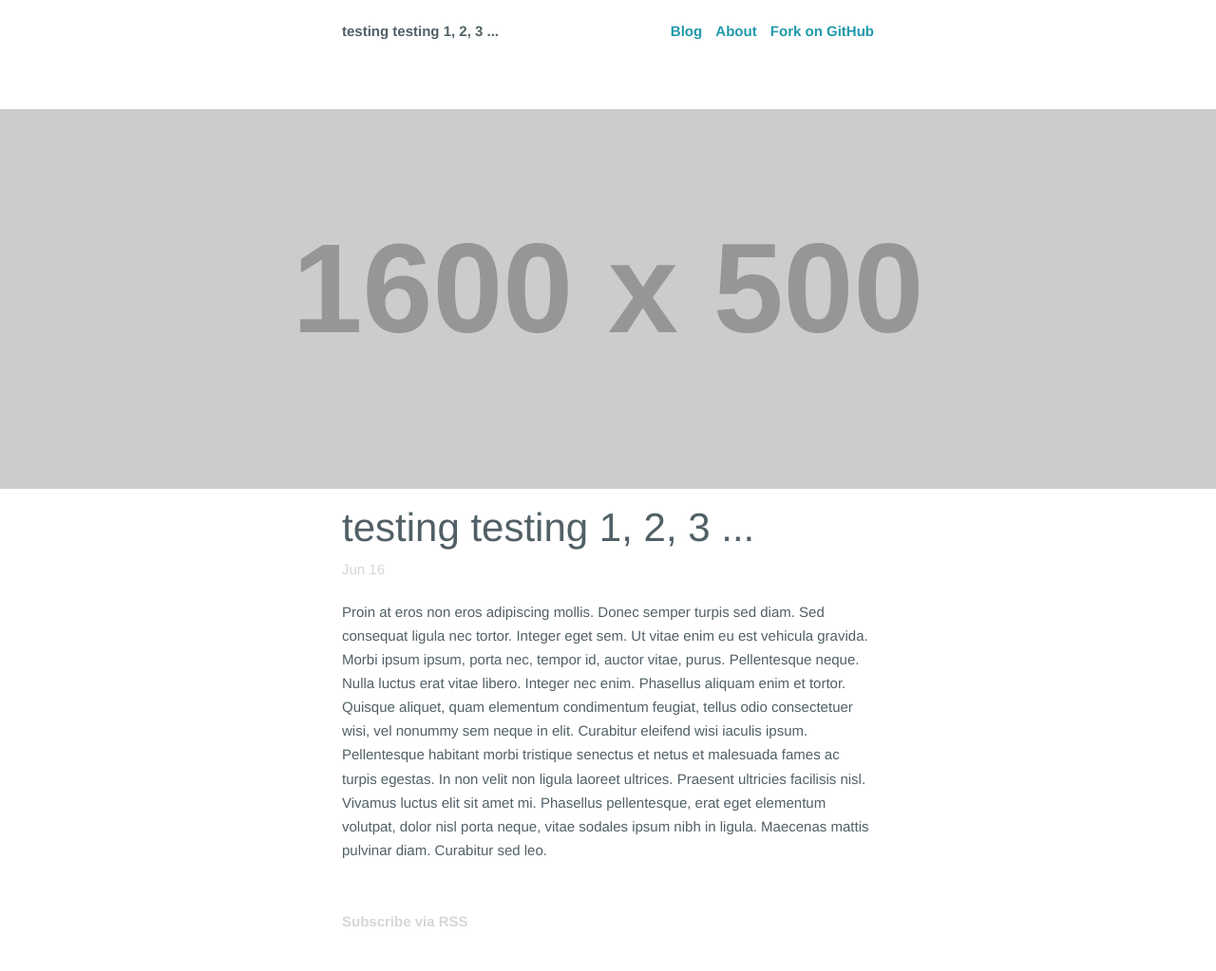
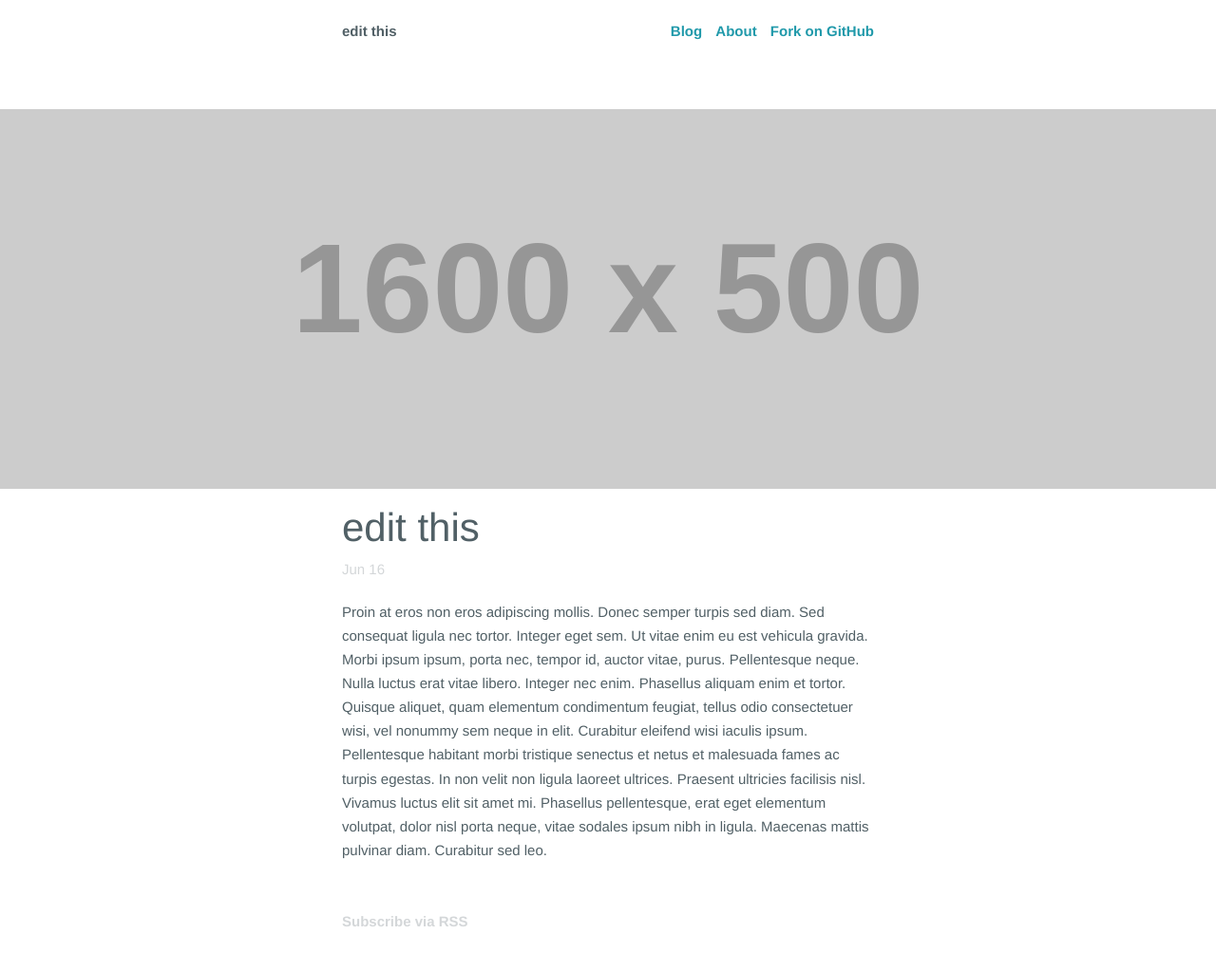
Before and after one commit to frenchdukes/comic-timeline, a Jekyll site: the page built from _posts/2013-06-16-hello-again.md, in a window 1280 px wide. Shown: the whole page at 95% size. Built offline with Jekyll 4.4.1, drawn with Linux system fonts in a browser that asks for light colours; Markdown is read by kramdown in place of the engine named in the settings.

Commit message:
ends up being a commit

```diff
--- a/_posts/2013-06-16-hello-again.md
+++ b/_posts/2013-06-16-hello-again.md
@@ -3,7 +3,7 @@ layout: blog
 category: blog
 published: true
 splash: "http://placehold.it/1600x500"
-title: "testing testing 1, 2, 3 ..."
+title: edit this
 ---
 
 Proin at eros non eros adipiscing mollis. Donec semper turpis sed diam. Sed consequat ligula nec tortor. Integer eget sem. Ut vitae enim eu est vehicula gravida. Morbi ipsum ipsum, porta nec, tempor id, auctor vitae, purus. Pellentesque neque. Nulla luctus erat vitae libero. Integer nec enim. Phasellus aliquam enim et tortor. Quisque aliquet, quam elementum condimentum feugiat, tellus odio consectetuer wisi, vel nonummy sem neque in elit. Curabitur eleifend wisi iaculis ipsum. Pellentesque habitant morbi tristique senectus et netus et malesuada fames ac turpis egestas. In non velit non ligula laoreet ultrices. Praesent ultricies facilisis nisl. Vivamus luctus elit sit amet mi. Phasellus pellentesque, erat eget elementum volutpat, dolor nisl porta neque, vitae sodales ipsum nibh in ligula. Maecenas mattis pulvinar diam. Curabitur sed leo.
```
